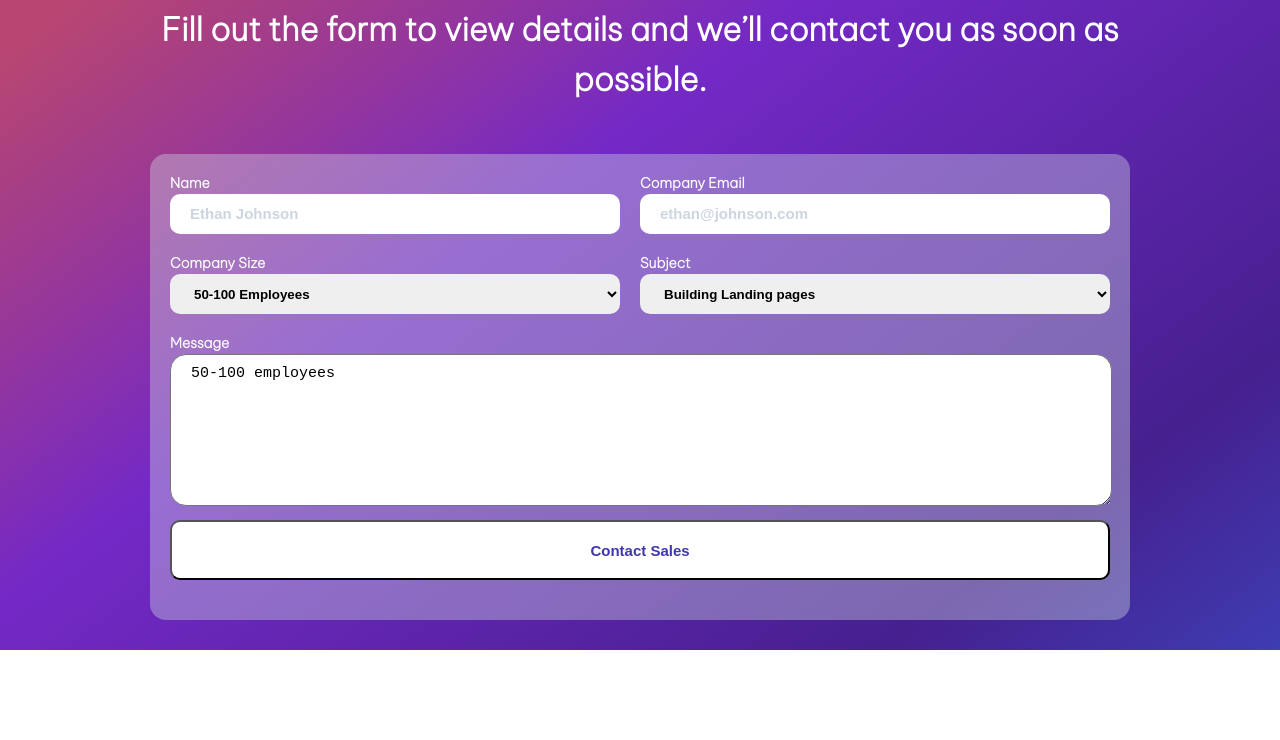
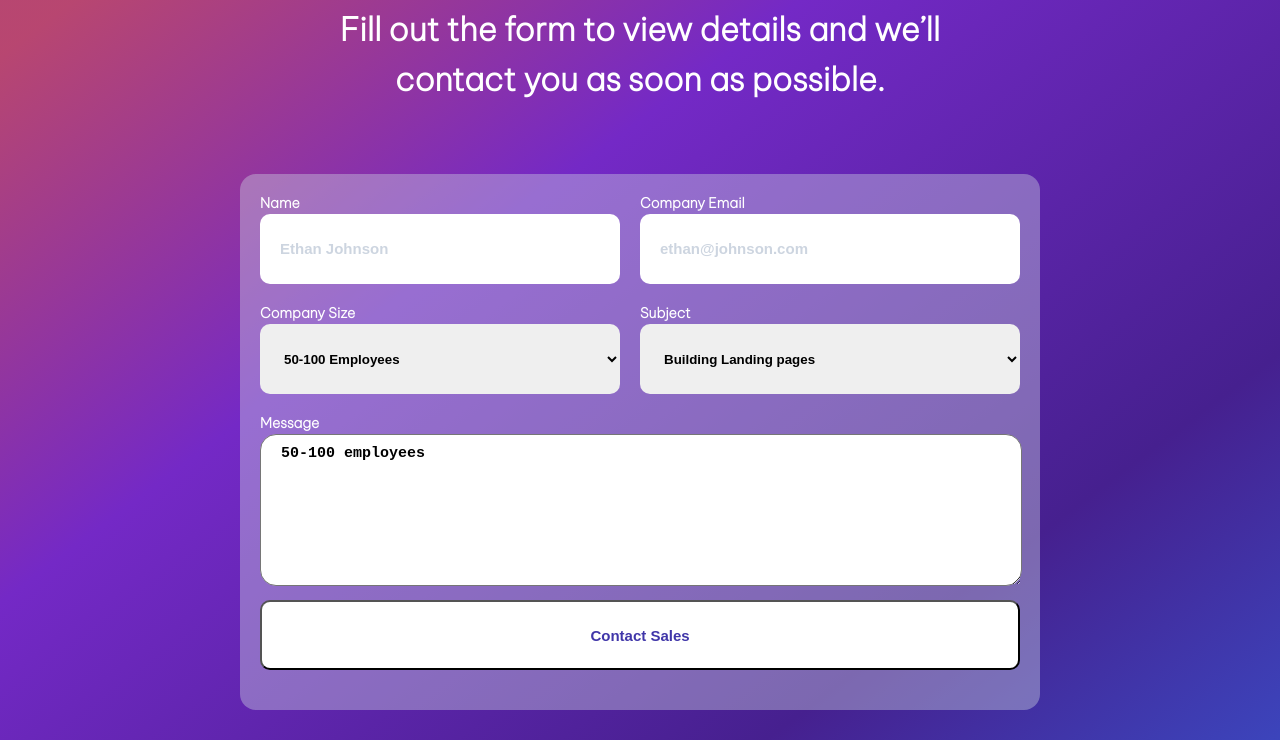
Before and after one commit to Marchelo07/Web04ContactPage, a plain HTML site: page index.html in a window 1280 px wide. Shown: the part 282-1022 px from the top of the page. Before the commit the page ends 932 px from the top, so only its background shows below. Drawn offline with Linux system fonts and the light colour scheme.

Commit message:
ajustes en medidas

```diff
--- a/css/style.css
+++ b/css/style.css
@@ -19,7 +19,7 @@ body {
 }
 
 header img {
-    margin: 20px 20px;
+    margin: 20px 90px;
 }
 
 main {
@@ -33,7 +33,7 @@ main {
 }
 
 main .container {
-    width: 100%;
+    width: 800px;
     margin: 30px 150px;
 }
 
@@ -43,6 +43,7 @@ main .container .containerInfo {
     justify-content: center;
     align-items: center;
     flex-direction: column;
+    margin: 0px 30px;
 }
 
 main .container h1 {
@@ -54,7 +55,7 @@ main .container h1 {
 main .container p {
     font-size: 2rem;
     text-align: center;
-    margin-top: 20px;
+    margin: 20px 30px;
     font-weight: bold;
     line-height: 50px;
 }
@@ -90,7 +91,7 @@ main .container .card-form .form .textArea label {
 
 main .container .card-form .form .inputCols .input input {
     width: 100%;
-    height: 40px;
+    height: 70px;
     border-radius: 10px;
     border: 1px;
     margin-bottom: 20px;
@@ -102,22 +103,23 @@ main .container .card-form .form .inputCols .input:nth-child(odd) {
 
 main .container .card-form .form .input select {
     width: 100%;
-    height: 40px;
+    height: 70px;
     border-radius: 10px;
     border: 1px;
     margin-bottom: 20px;
     padding-left: 20px;
-    font-weight: 600;
+    font-weight: 700;
 }
 
 main .container .card-form .form .textArea textarea {
     width: 100%;
     border-radius: 16px;
+    font-weight: 600;
 }
 
 main .container .card-form .form .clButton {
     width: 100%;
-    height: 60px;
+    height: 70px;
     margin-top: 10px;
     border-radius: 10px;
     margin-bottom: 20px;
```
